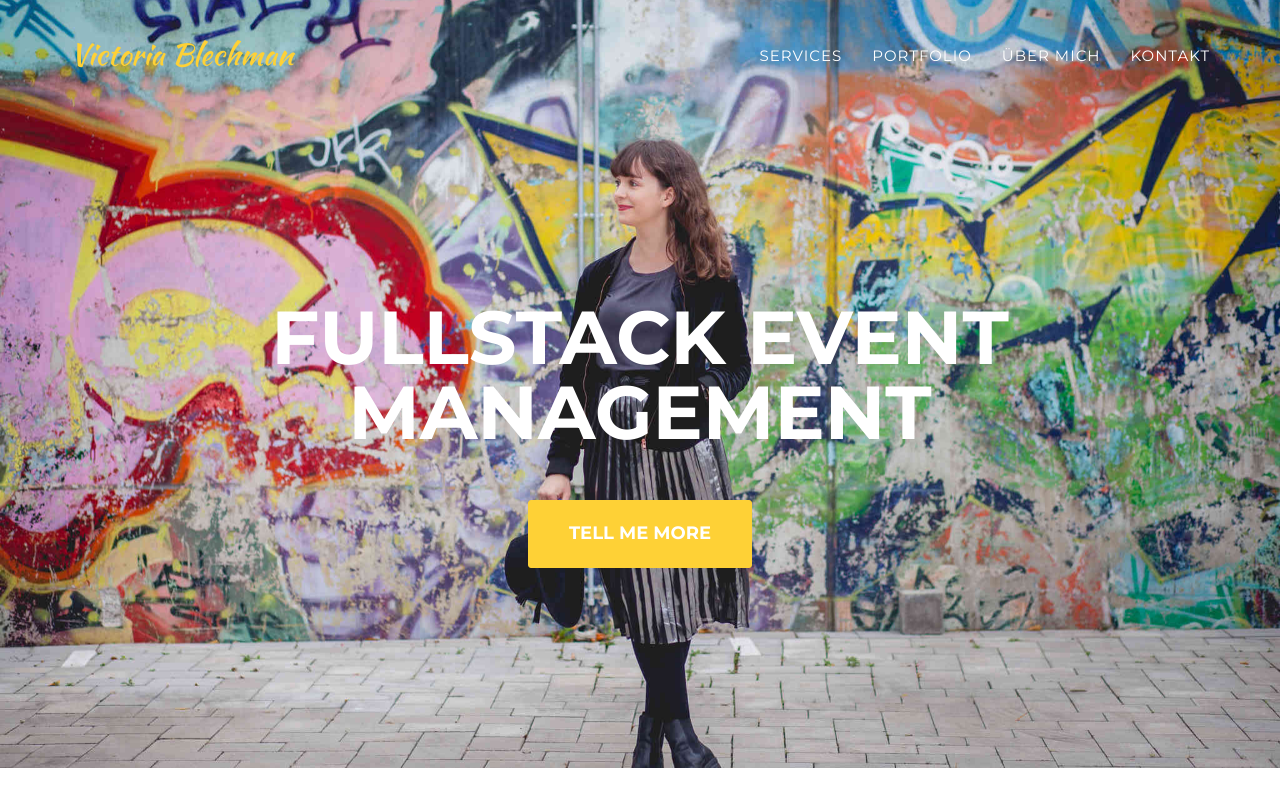
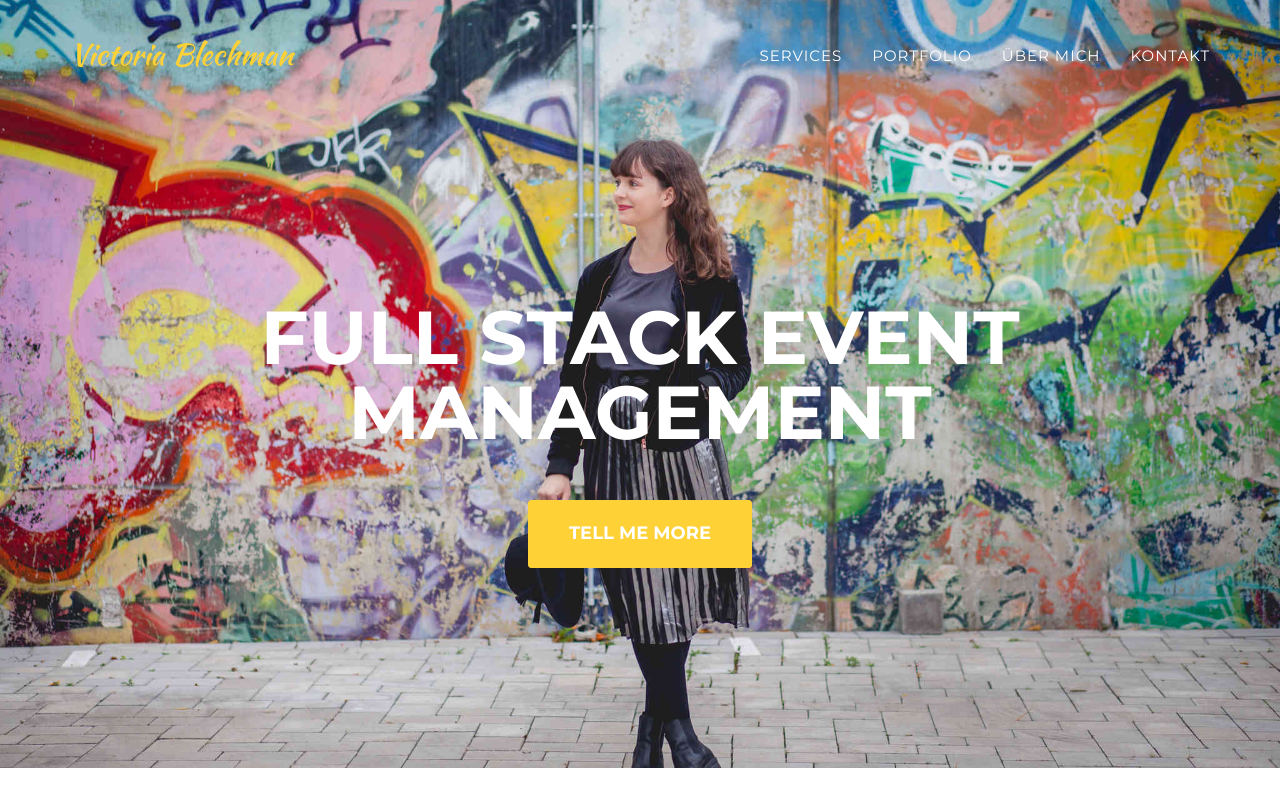
Before and after one commit to blechman/blechman.github.io, a Jekyll site: the page built from index.html, in a window 1280 px wide and 900 px high. Shown: the top 807 px of the window. Built offline with Jekyll 4.4.1, drawn with Linux system fonts in a browser that asks for light colours; some web fonts are replaced.

Commit message:
Update header.html

```diff
--- a/_includes/header.html
+++ b/_includes/header.html
@@ -45,7 +45,7 @@
         <div class="container">
             <div class="intro-text">
                 <!-- <div class="intro-lead-in">Hier gibt es</div> -->
-                <div class="intro-heading">Fullstack Event Management</div>
+                <div class="intro-heading">Full Stack Event Management</div>
                 <a href="#services" class="page-scroll btn btn-xl">Tell Me More</a>
             </div>
         </div>
```
